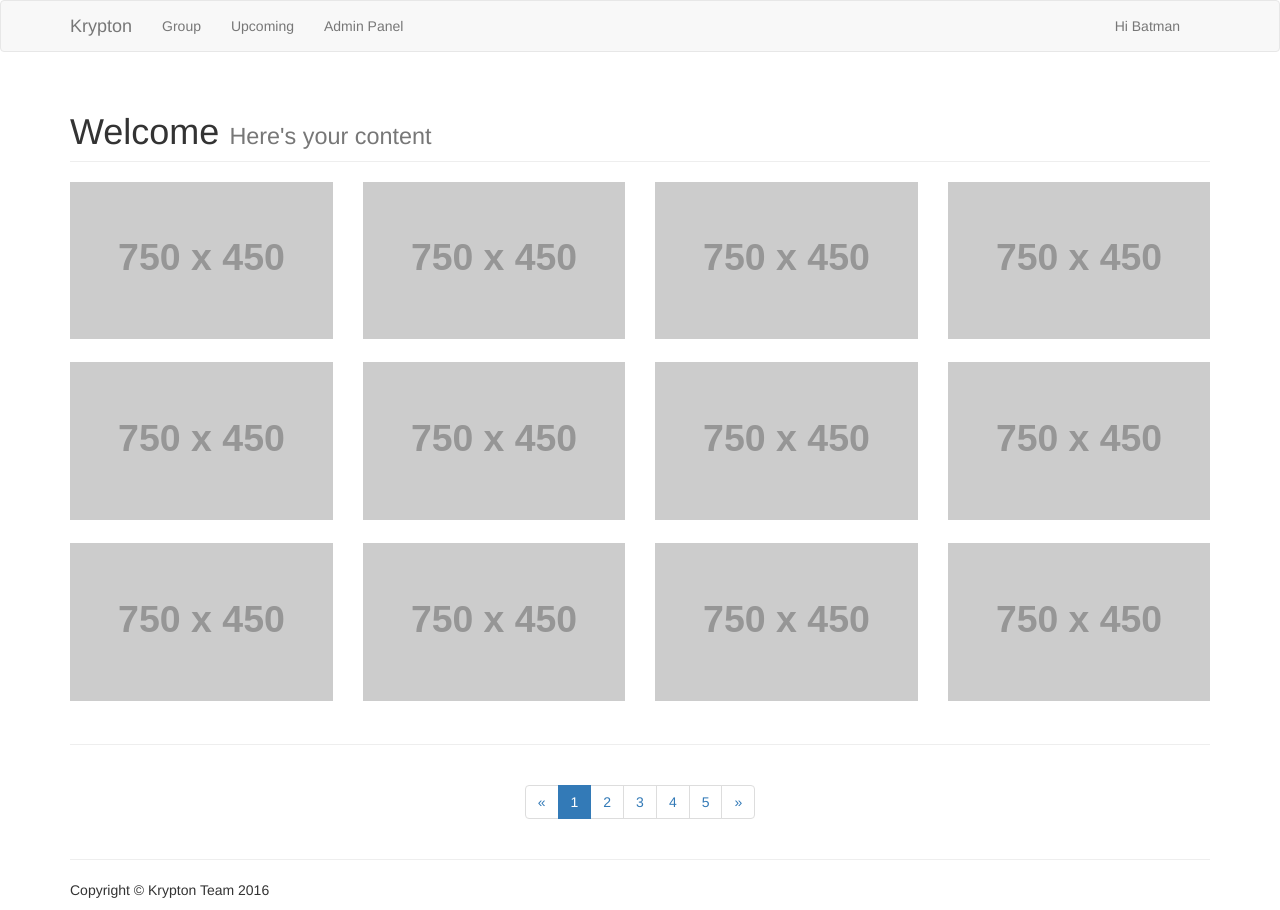
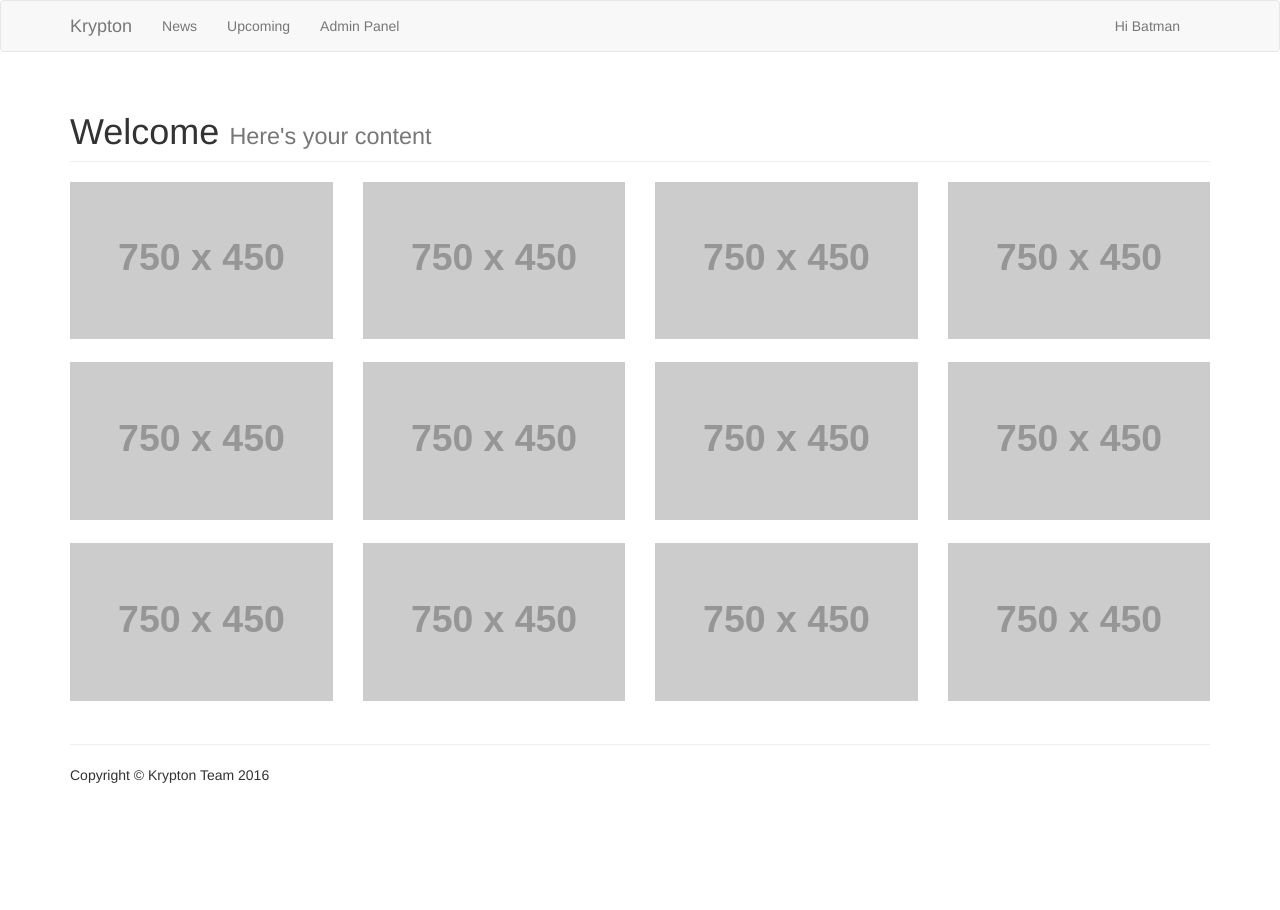
Before and after one commit to CrySys-UK/Krypton, a PHP site: page / in a window 1280 px wide. After the commit the page ends 783 px from the top, so only its background shows below. Run offline with PHP 8.4, Linux system fonts and the light colour scheme; grey boxes labelled with a size stand in for pictures from a placeholder-image service; some libraries are stand-ins or nearby versions.

Commit message:
removed pagination
TODO: Tab system

```diff
--- a/content.php
+++ b/content.php
@@ -85,35 +85,3 @@
         </div>
     </div>
     <!-- /.row -->
-
-    <hr>
-
-    <!-- Pagination -->
-    <div class="row text-center ">
-        <div class="col-lg-12 ">
-            <ul class="pagination ">
-                <li>
-                    <a href="# ">«</a>
-                </li>
-                <li class="active ">
-                    <a href="# ">1</a>
-                </li>
-                <li>
-                    <a href="# ">2</a>
-                </li>
-                <li>
-                    <a href="# ">3</a>
-                </li>
-                <li>
-                    <a href="# ">4</a>
-                </li>
-                <li>
-                    <a href="# ">5</a>
-                </li>
-                <li>
-                    <a href="# ">»</a>
-                </li>
-            </ul>
-        </div>
-    </div>
-    <!-- /.row -->
--- a/header.php
+++ b/header.php
@@ -25,7 +25,7 @@
             <div class="collapse navbar-collapse " id="bs-example-navbar-collapse-1 ">
                 <ul class="nav navbar-nav ">
                     <li>
-                        <a href="# ">Group</a>
+                        <a href="# ">News</a>
                     </li>
                     <li>
                         <a href="# ">Upcoming</a>
```
